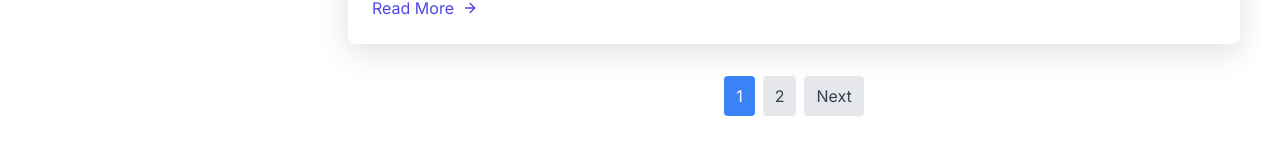
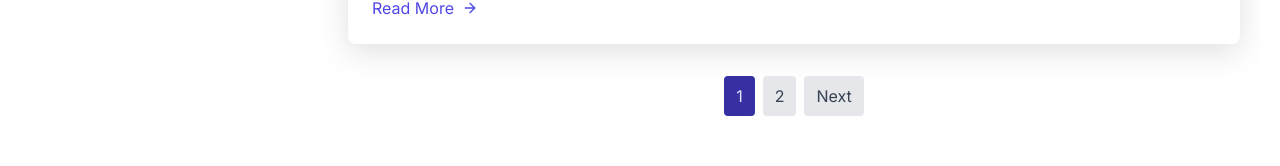
Before and after one commit to supiritasu/NextTech-Journal, a Next.js app: page /posts in a window 1280 px wide. Shown: the part 1504-1670 px from the top of the page. Built offline with nearby package versions, Linux system fonts and the light colour scheme.

Commit message:
デプロイ(仮)

```diff
--- a/src/app/_components/bloglist.tsx
+++ b/src/app/_components/bloglist.tsx
@@ -161,7 +161,7 @@ const Pagination: React.FC<PaginationProps> = ({ currentPage, totalPages, onPage
               onClick={() => onPageChange(number)}
               className={`px-3 py-2 rounded transition-colors ${
                 currentPage === number
-                  ? 'bg-blue-500 text-white'
+                  ? 'bg-indigo-800 text-indigo-100'
                   : 'bg-gray-200 text-gray-700 hover:bg-gray-300'
               }`}
             >
--- a/src/app/_components/pagination.tsx
+++ b/src/app/_components/pagination.tsx
@@ -31,7 +31,7 @@ const Pagination: React.FC<Props> = ({ currentPage, totalPages, onPageChange })
               onClick={() => onPageChange(number)}
               className={`px-3 py-2 rounded transition-colors ${
                 currentPage === number
-                  ? 'bg-blue-500 text-white'
+                  ? 'bg-indigo-800 text-indigo-100'
                   : 'bg-gray-200 text-gray-700 hover:bg-gray-300'
               }`}
             >
```
Also changed, not shown: src/app/_components/more-stories.tsx (line endings or trailing spaces).
